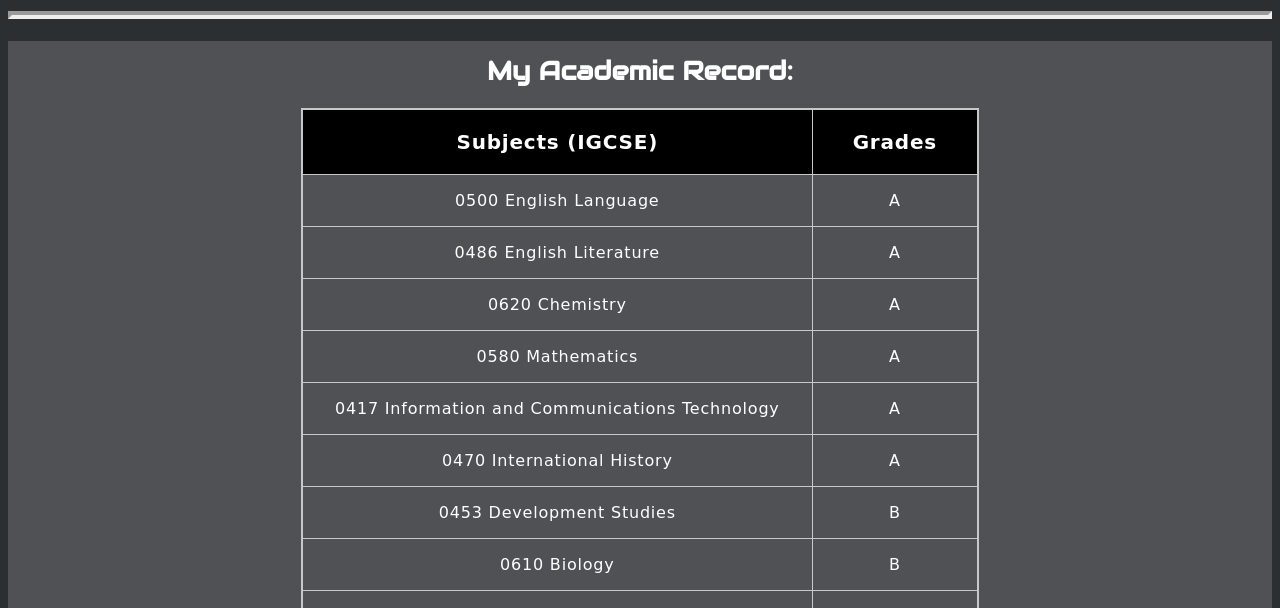
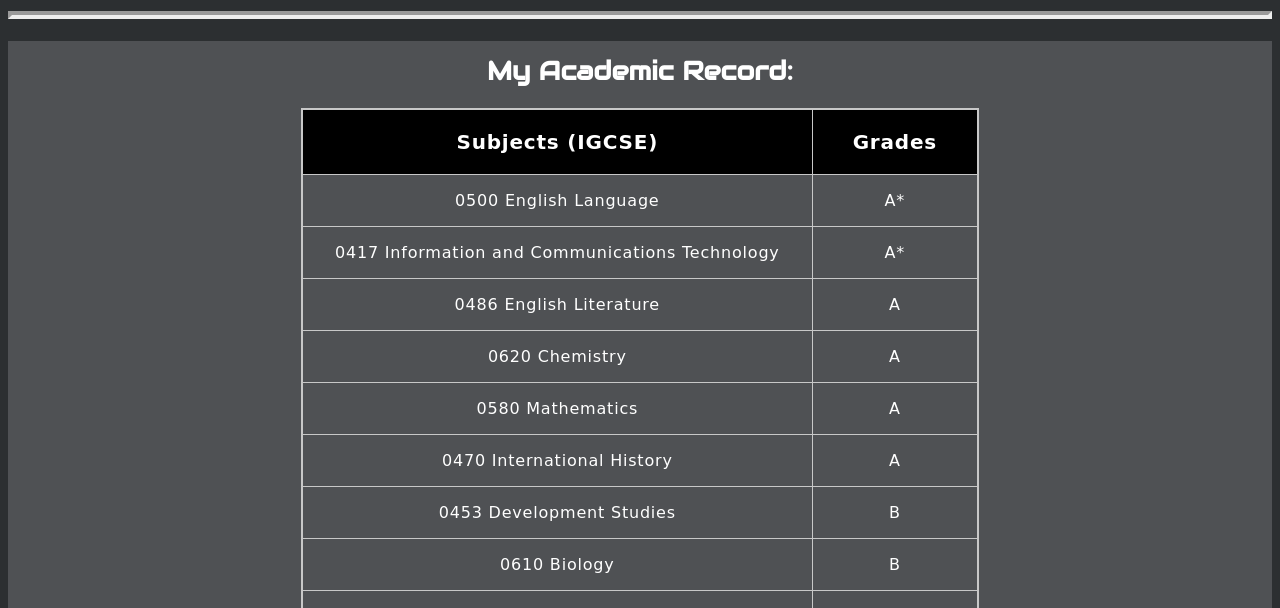
Before and after one commit to backupdrew/AndrewGY.github.io, a plain HTML site: page html/profile.html in a window 1280 px wide. Shown: the part 192-800 px from the top of the page. Drawn offline with Linux system fonts and the light colour scheme; a web font is replaced by a local one.

Commit message:
Update profile.html

```diff
--- a/html/profile.html
+++ b/html/profile.html
@@ -24,11 +24,11 @@
   <table align="center">
   <tr>
   <th> Subjects (IGCSE)</th><th> Grades </th></tr>
-  <tr><td> 0500 English Language </td> <td> A </td>  </tr>
+  <tr><td> 0500 English Language </td> <td> A* </td>  </tr>
+  <tr><td> 0417 Information and Communications Technology </td> <td> A* </td>  </tr>
   <tr><td> 0486 English Literature </td> <td> A </td> </tr>
   <tr><td> 0620 Chemistry </td> <td> A </td>  </tr>
   <tr><td> 0580 Mathematics </td> <td> A </td>  </tr>
-  <tr><td> 0417 Information and Communications Technology </td> <td> A </td>  </tr>
   <tr><td> 0470 International History </td> <td> A </td>  </tr>
   <tr><td> 0453 Development Studies </td> <td> B </td> </tr>
   <tr><td> 0610 Biology </td> <td> B </td>  </tr>
```
